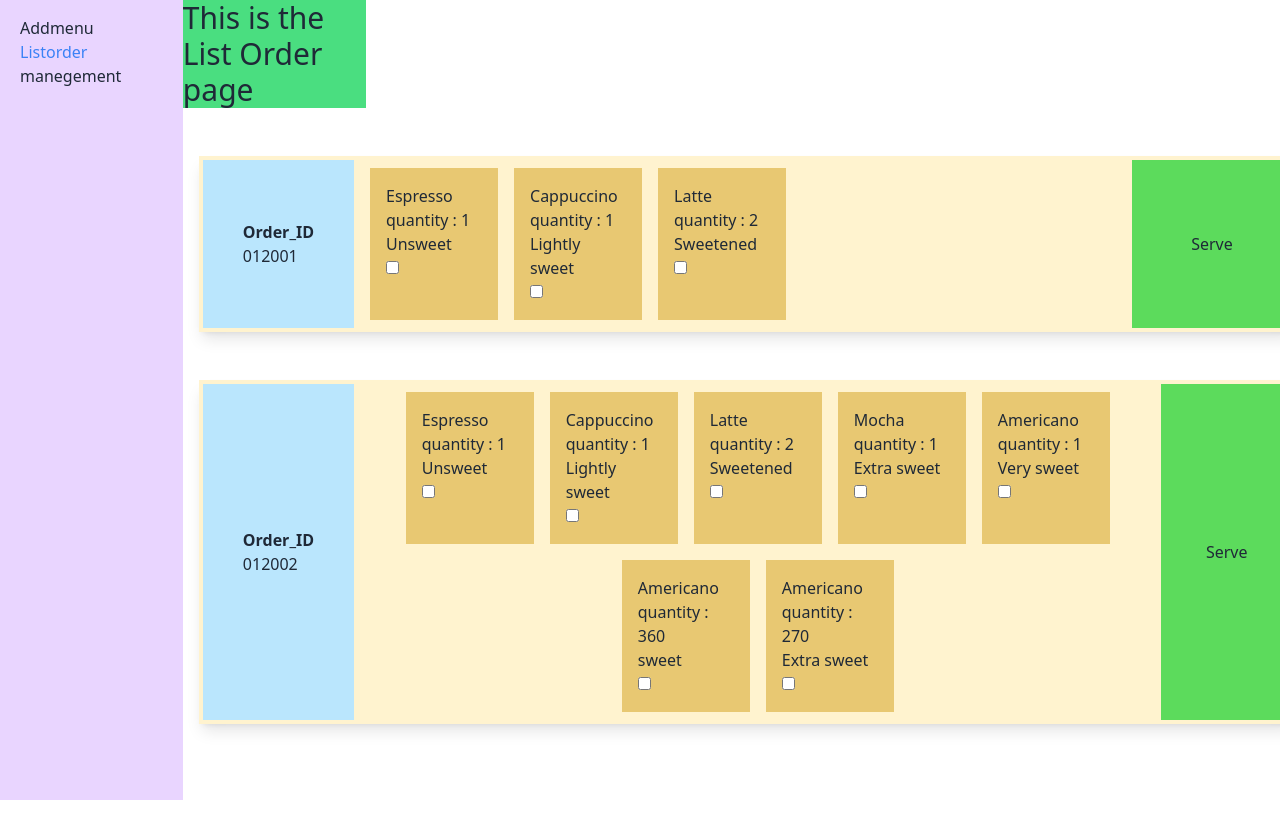
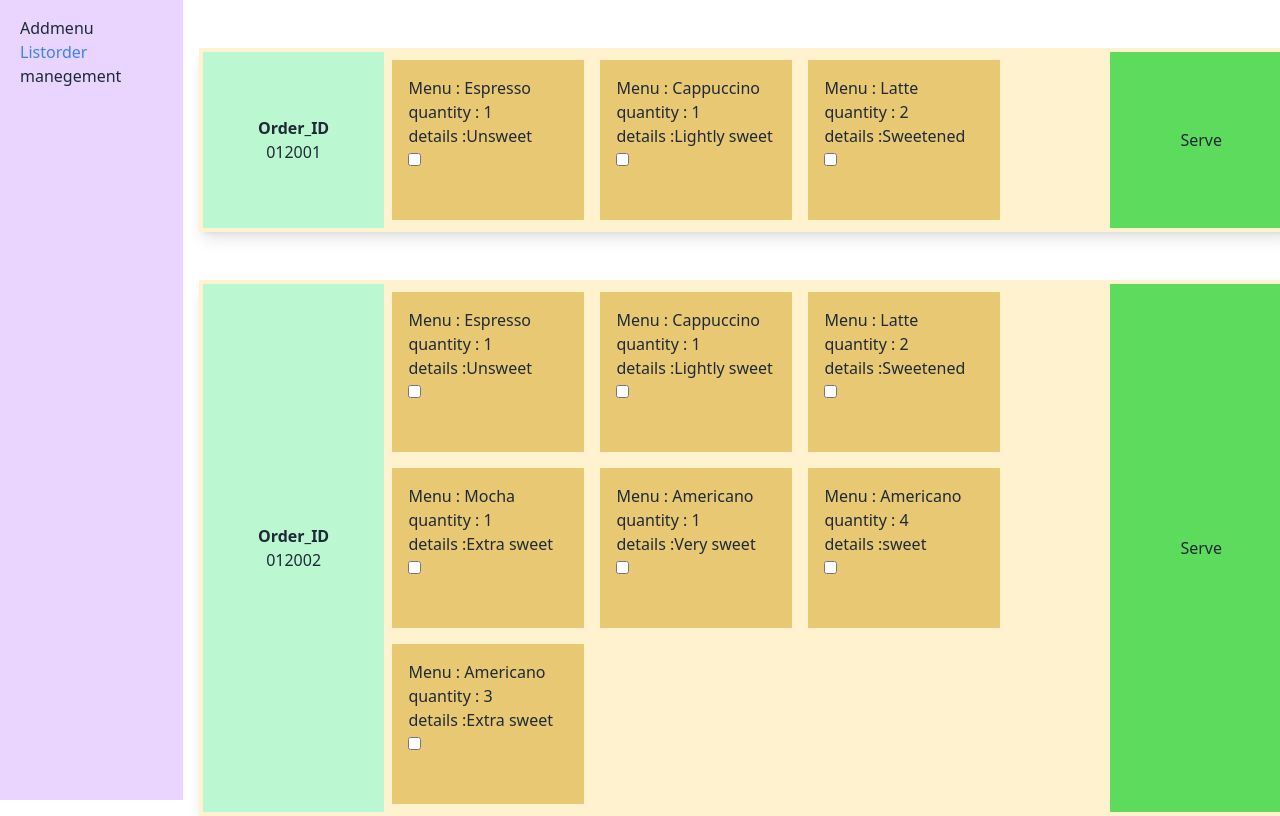
Before and after one commit to cnc2003/PROJECT2-SEC-1-PenNgiMark, a Vue app: page /list-order in a window 1280 px wide. Built offline with nearby package versions, Linux system fonts and the light colour scheme; data requests are answered from the project's data file.

Commit message:
Add new function serve

```diff
--- a/package.json
+++ b/package.json
@@ -7,7 +7,7 @@
     "dev": "vite",
     "build": "vite build",
     "preview": "vite preview",
-    "backend": "json-server --watch ./data/db.json --port 5000"
+    "backend": "json-server --watch ./public/data/db.json --port 5000"
   },
   "dependencies": {
     "json-server": "^1.0.0-alpha.23",
--- a/public/data/db.json
+++ b/public/data/db.json
@@ -0,0 +1,306 @@
+{
+  "Menus": [
+    {
+      "Coffee": [
+        {
+          "menu_name": "Espresso",
+          "price": 75,
+          "img_src": "espresso.jpg",
+          "description": "A strong black coffee made by forcing steam through finely-ground coffee beans."
+        },
+        {
+          "menu_name": "Cappuccino",
+          "price": 105,
+          "img_src": "cappuccino.jpg",
+          "description": "An espresso-based coffee drink that is typically prepared with equal parts double espresso, steamed milk, and milk foam."
+        },
+        {
+          "menu_name": "Latte",
+          "price": 120,
+          "img_src": "latte.jpg",
+          "description": "A coffee drink made with espresso and steamed milk."
+        },
+        {
+          "menu_name": "Mocha",
+          "price": 135,
+          "img_src": "mocha.jpg",
+          "description": "A variant of a latte with chocolate added."
+        },
+        {
+          "menu_name": "Americano",
+          "price": 90,
+          "img_src": "americano.jpg",
+          "description": "A coffee drink prepared by diluting an espresso with hot water."
+        },
+        {
+          "menu_name": "Iced Coffee",
+          "price": 110,
+          "img_src": "iced_coffee.jpg",
+          "description": "Cold coffee served over ice cubes."
+        }
+      ],
+      "id": "e976"
+    },
+    {
+      "Tea": [
+        {
+          "menu_name": "Chai Latte",
+          "price": 120,
+          "img_src": "chai_latte.jpg",
+          "description": "A spiced tea concentrate with steamed milk."
+        },
+        {
+          "menu_name": "Matcha Latte",
+          "price": 135,
+          "img_src": "matcha_latte.jpg",
+          "description": "A latte made with matcha powder and steamed milk."
+        },
+        {
+          "menu_name": "Iced Tea",
+          "price": 55,
+          "img_src": "iced_tea.jpg",
+          "description": "Tea that has been cooled down and served over ice."
+        },
+        {
+          "menu_name": "Iced Matcha",
+          "price": 140,
+          "img_src": "iced_matcha.jpg",
+          "description": "A refreshing iced beverage made with matcha powder and sweetened milk."
+        },
+        {
+          "menu_name": "Green Tea",
+          "price": 80,
+          "img_src": "green_tea.jpg",
+          "description": "A type of tea made from Camellia sinensis leaves and buds that have not undergone the same withering and oxidation process used to make oolong teas and black teas."
+        },
+        {
+          "menu_name": "Lemon Iced Tea",
+          "price": 65,
+          "img_src": "lemon_iced_tea.jpg",
+          "description": "Iced tea flavored with lemon, often served with sugar or sweetener."
+        }
+      ],
+      "id": "3ce5"
+    },
+    {
+      "Soda": [
+        {
+          "menu_name": "Cola",
+          "price": 45,
+          "img_src": "cola.jpg",
+          "description": "A carbonated soft drink containing caffeine and usually flavored with vanilla, cinnamon, lemon, or lime."
+        },
+        {
+          "menu_name": "Lemonade",
+          "price": 50,
+          "img_src": "lemonade.jpg",
+          "description": "A sweetened lemon-flavored beverage."
+        },
+        {
+          "menu_name": "Ginger Beer",
+          "price": 65,
+          "img_src": "ginger_beer.jpg",
+          "description": "A carbonated soft drink flavored with ginger."
+        },
+        {
+          "menu_name": "Root Beer",
+          "price": 55,
+          "img_src": "root_beer.jpg",
+          "description": "A sweet carbonated soft drink traditionally made using the root bark of the sassafras tree as the primary flavoring."
+        }
+      ],
+      "id": "3ba3"
+    },
+    {
+      "Juice": [
+        {
+          "menu_name": "Fruit Punch",
+          "price": 60,
+          "img_src": "fruit_punch.jpg",
+          "description": "A beverage consisting of various fruit juices mixed with soda or water."
+        },
+        {
+          "menu_name": "Orange Juice",
+          "price": 70,
+          "img_src": "orange_juice.jpg",
+          "description": "A beverage made from squeezed or pressed oranges."
+        }
+      ],
+      "id": "4fc4"
+    },
+    {
+      "Other": [
+        {
+          "menu_name": "Hot Chocolate",
+          "price": 100,
+          "img_src": "hot_chocolate.jpg",
+          "description": "A heated drink consisting of shaved chocolate, melted chocolate, or cocoa powder, heated milk or water, and usually a sweetener."
+        },
+        {
+          "menu_name": "Milkshake",
+          "price": 130,
+          "img_src": "milkshake.jpg",
+          "description": "A sweet, cold beverage that is usually made from milk, ice cream, and/or flavorings or sweeteners such as fruit syrup or chocolate sauce."
+        },
+        {
+          "menu_name": "Water",
+          "price": 20,
+          "img_src": "water.jpg",
+          "description": "Clear, colorless, odorless, and tasteless liquid that is essential for most living organisms."
+        }
+      ],
+      "id": "7cf4"
+    }
+  ],
+  "OrderLists": [
+    {
+      "order_id": "012001",
+      "orders": [
+        {
+          "menu_name": "Espresso",
+          "quantity": 1,
+          "price": 75,
+          "details": "Unsweet"
+        },
+        {
+          "menu_name": "Cappuccino",
+          "quantity": 1,
+          "price": 105,
+          "details": "Lightly sweet"
+        },
+        {
+          "menu_name": "Latte",
+          "quantity": 2,
+          "price": 240,
+          "details": "Sweetened"
+        }
+      ],
+      "id": "8202"
+    },
+    {
+      "order_id": "012002",
+      "orders": [
+        {
+          "menu_name": "Espresso",
+          "quantity": 1,
+          "price": 75,
+          "details": "Unsweet"
+        },
+        {
+          "menu_name": "Cappuccino",
+          "quantity": 1,
+          "price": 105,
+          "details": "Lightly sweet"
+        },
+        {
+          "menu_name": "Latte",
+          "quantity": 2,
+          "price": 240,
+          "details": "Sweetened"
+        },
+        {
+          "menu_name": "Mocha",
+          "quantity": 1,
+          "price": 135,
+          "details": "Extra sweet"
+        },
+        {
+          "menu_name": "Americano",
+          "quantity": 1,
+          "price": 90,
+          "details": "Very sweet"
+        },
+        {
+          "menu_name": "Americano",
+          "quantity": 4,
+          "price": 360,
+          "details": "sweet"
+        },
+        {
+          "menu_name": "Americano",
+          "quantity": 3,
+          "price": 270,
+          "details": "Extra sweet"
+        }
+      ],
+      "id": "0357"
+    }
+  ],
+  "Management": [
+    {
+      "order_id": "012001",
+      "payment": "QR",
+      "orders": [
+        {
+          "menu_name": "Espresso",
+          "quantity": 1,
+          "price": 75,
+          "details": "Unsweet"
+        },
+        {
+          "menu_name": "Cappuccino",
+          "quantity": 1,
+          "price": 105,
+          "details": "Lightly sweet"
+        },
+        {
+          "menu_name": "Latte",
+          "quantity": 2,
+          "price": 240,
+          "details": "Sweetened"
+        }
+      ],
+      "id": "4aac"
+    },
+    {
+      "order_id": "012002",
+      "payment": "Cash",
+      "orders": [
+        {
+          "menu_name": "Espresso",
+          "quantity": 1,
+          "price": 75,
+          "details": "Unsweet"
+        },
+        {
+          "menu_name": "Cappuccino",
+          "quantity": 1,
+          "price": 105,
+          "details": "Lightly sweet"
+        },
+        {
+          "menu_name": "Latte",
+          "quantity": 2,
+          "price": 240,
+          "details": "Sweetened"
+        },
+        {
+          "menu_name": "Mocha",
+          "quantity": 1,
+          "price": 135,
+          "details": "Extra sweet"
+        },
+        {
+          "menu_name": "Americano",
+          "quantity": 1,
+          "price": 90,
+          "details": "Very sweet"
+        },
+        {
+          "menu_name": "Americano",
+          "quantity": 4,
+          "price": 360,
+          "details": "sweet"
+        },
+        {
+          "menu_name": "Americano",
+          "quantity": 3,
+          "price": 270,
+          "details": "Extra sweet"
+        }
+      ],
+      "id": "2000"
+    }
+  ],
+  "Setting": ""
+}
--- a/public/data/orderlist.json
+++ b/public/data/orderlist.json
@@ -58,12 +58,14 @@
       },
       {
         "menu_name": "Americano",
-        "quantity": 360,
+        "quantity": 4,
+        "price": 360,
         "details": "sweet"
       },
       {
         "menu_name": "Americano",
-        "quantity": 270,
+        "quantity": 3,
+        "price": 270,
         "details": "Extra sweet"
       }
     ]
--- a/src/components/page/Listorder.vue
+++ b/src/components/page/Listorder.vue
@@ -1,86 +1,70 @@
 <script setup>
-import { ref ,defineProps } from "vue"
+import { ref } from "vue"
 import BaseList from "../BaseList.vue"
-import orderlists from "../../../public/data/orderlist.json"
-import sales_data from "../../../public/data/sales_data.json"
+import { AddManement } from "../../lib/fetch.js"
 
-const Order_queue_data = ref(orderlists)
-const Sales_data = ref(sales_data)
+const manement = ref(null)
+async function getManement() {
+    manement.value = await AddManement()
+    console.log("getManement :", manement.value)
+}
+getManement()
 
-
-function deleteOrder(order_ID, index) {
-    const order_menu = order_ID.orders
-    // loop memu in orders
-    for (let i = 0; i < order_menu.length; i++) {
-        const menu = order_menu[i]
-        console.log('Before :',i)
-        if (order_menu.length > 0) {
-            if (menu.selected === true) {
-                // menu = selected ให้ลบออกจาก orders
-                order_menu.splice(i, 1)
-                console.log("Removed menu:", menu)
-                i-- // -i ลดขนาดของ array
-
+const post = ref([])
+function serveOrder(order, index) {
+    const order_ID = order.order_id
+    // const order_ID = "0012435"
+    console.log(order_ID)
+    const selectedMenus = order.orders.filter((menu) => menu.selected)
+    for (let i = 0; i < manement.value.length; i++) {
+        console.log(manement.value[i].order_id, order_ID)
+        if (order_ID != manement.value[i].order_id) {
+            post.value.push({ order_id: order.order_id })
+        } else {
+            console.log(manement.value[i].order_id)
+            post.value.push(...selectedMenus)
         }
     }
-        console.log('After :',i)
-        if (order_menu.length === 0) {
-            Order_queue_data.value.splice(index, 1)
-            console.log(Order_queue_data)
-        }
-    }
-    console.log("Updated order:", order_menu)
-    console.log("Order is empty, deleted:", order_ID)
-}
-
-function serveOrder(order_ID, index) {
-    console.log("Serve button clicked:", order_ID, "index :", index)
-    const order_menu = order_ID.orders
-    for (const menu of order_menu) {
-        if (menu.selected === true) {
-            console.log("push:", menu)
-            Sales_data.value.push(menu)
-        }
-    }
-    console.log("Selected menu:", Sales_data.value)
+    console.log("After Push Manement :", post.value)
 }
 </script>
 
 <template>
-    <h1 class="text-3xl bg-green-400 w-1/6">This is the List Order page</h1>
-
-    <BaseList :Order_menu_list="Order_queue_data">
-        <template
-            v-slot:Order_ID="{ order_ID, index }"
-        >
-            <!-- ดึง ordermenu มาแสดง ผ่านตัวแปร Objec order_ID -->
+    <Suspense>
+        <BaseList>
+            <template #Order="{ order, index }">
                 <div
                     class="w-full flex justify-between border-4 border-[#FFF3CF] bg-[#FFF3CF] shadow-lg mt-12 ml-4"
                 >
-                <div class="flex">
-                    <div class="flex flex-col justify-center bg-sky-200 p-10">
+                    <div
+                        class="flex flex-col justify-center items-center bg-green-200 w-1/4"
+                    >
                         <p class="font-bold">Order_ID</p>
-                        <div>{{ order_ID.order_id }}</div>
+                        <!-- ดึง ordermenu มาแสดง ผ่านตัวแปร Objec order_ID -->
+                        <div>{{ order.order_id }}</div>
                     </div>
-                    <div class="flex flex-wrap ml-2 mr-2 justify-center">
-                        <template v-for="order_menu in order_ID.orders">
-                            <div class="bg-[#E8C872] p-4 m-2 w-32">
-                                <div>{{ order_menu.menu_name }}</div>
-                                <div>quantity : {{ order_menu.quantity }}</div>
-                                <div>{{ order_menu.details }}</div>
+                    <div class="flex w-full">
+                        <div class="flex flex-wrap">
+                            <div v-for="order_menu in order.orders">
+                                <div class="bg-[#E8C872] p-4 m-2 h-40 w-48">
+                                    <div>Menu : {{ order_menu.menu_name }}</div>
+                                    <div>
+                                        quantity : {{ order_menu.quantity }}
+                                    </div>
+                                    <div>details :{{ order_menu.details }}</div>
                                     <input
                                         type="checkbox"
                                         v-model="order_menu.selected"
                                     />
                                 </div>
-                        </template>
+                            </div>
                         </div>
                     </div>
                     <button
-                    class="bg-[#5cdb5c] w-40"
+                        class="bg-[#5cdb5c] w-1/4"
                         @click="
-                        serveOrder(order_ID, index),
-                            deleteOrder(order_ID, index)
+                            serveOrder(order, index)
+                            // deleteOrder(order, index)
                         "
                     >
                         Serve
@@ -88,4 +72,7 @@ function serveOrder(order_ID, index) {
                 </div>
             </template>
         </BaseList>
+    </Suspense>
 </template>
+
+<style scoped></style>
--- /dev/null
+++ b/src/lib/fetch.js
@@ -0,0 +1,23 @@
+async function getOrderlist() {
+    // let dat = null
+    // await fetch("http://localhost:5000/OrderLists").then((res)=>res.json()).then(data => dat = data)
+    // return dat
+
+    const res = await fetch("http://localhost:5000/OrderLists")
+    let data = await res.json()
+    return data
+}
+
+async function AddManement() {
+    const resID = await fetch("http://localhost:5000/Management", {
+        // method: "POST",
+        // body: JSON.stringify()
+    })
+    let data = await resID.json()
+    console.log(data)
+    return data
+
+}
+
+ AddManement()
+export { getOrderlist, AddManement }
```
Also changed, not shown: src/components/BaseList.vue (+6 -18 lines). Lines whose indentation alone changed are shown as unchanged.
